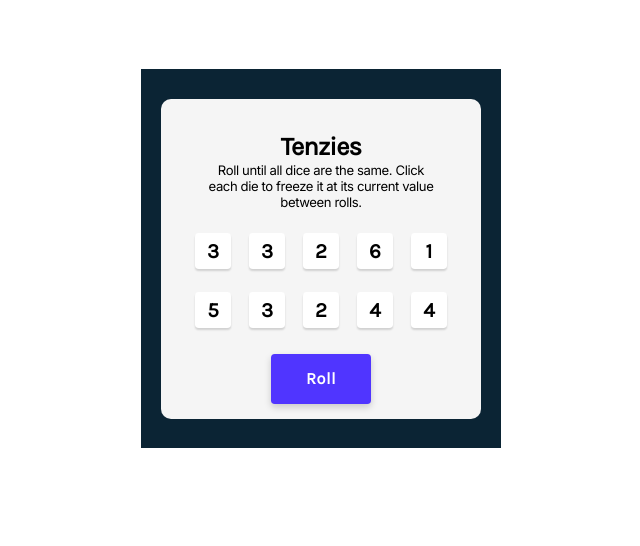
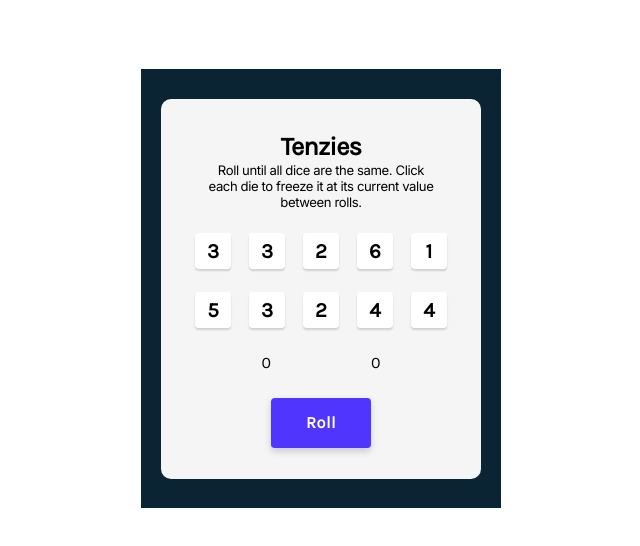
Before and after one commit to cryptozachary/tenzies, a React (Create React App) app: page / in a window 1280 px wide. Shown: the top 546 px of the page, without its empty margins (319-959 px from the left). Built offline with nearby package versions, Linux system fonts and the light colour scheme.

Commit message:
Added timer and roll count basics

```diff
--- a/src/App.css
+++ b/src/App.css
@@ -33,7 +33,7 @@
   justify-content: center;
   align-items: center;
   width: 360px;
-  height: 379px;
+  height: 439px;
   background-color: #0B2434;
 
 }
@@ -44,7 +44,7 @@
   flex-direction: column;
   align-items: center;
   width: 320px;
-  height: 320px;
+  height: 380px;
   background-color: #F5F5F5;
   border-radius: 10px;
 }
@@ -85,7 +85,7 @@
 }
 
 .roll-button {
-  margin-top: 25.6px;
+  margin-top: 45px;
   font-weight: 700;
   font-size: 16.39px;
   line-height: 19px;
@@ -101,6 +101,12 @@
   cursor: pointer;
 }
 
+.roll-button-container {
+  margin-top: 25px;
+  display: flex;
+
+}
+
 .roll-button:active {
   box-shadow: inset 5px 5px 10px -3px rgba(0, 0, 0, 0.7);
 }
--- a/src/components/main.js
+++ b/src/components/main.js
@@ -11,7 +11,29 @@ export default function Main() {
 
     const [tenzies, setTenzies] = React.useState(false)
 
-    let numRolls = 0
+    const [numRolls, setNumRoll] = React.useState(0)
+
+    const [theTime, setTheTime] = React.useState(0)
+
+    const [timeOn, setTimeOn] = React.useState(false)
+
+    React.useEffect(() => {
+
+        let interval = 0
+
+        if (timeOn) {
+            interval = setInterval(() => {
+                setTheTime(prev => prev + 1)
+            }, 100)
+        } else {
+            clearInterval(interval)
+
+        }
+
+        return () => clearInterval(interval)
+
+    }, [timeOn])
+
 
     React.useEffect(() => {
 
@@ -21,9 +43,36 @@ export default function Main() {
         if (allDiceHeld && allSameValue) {
             console.log("You Won")
             setTenzies(true)
+            setTimeOn(false)
         }
 
     }, [dieState])
+
+    function time() {
+
+        let [milliseconds, seconds, minutes, hours] = [0, 0, 0, 0];
+
+        milliseconds += 10;
+        if (milliseconds == 1000) {
+            milliseconds = 0;
+            seconds++;
+            if (seconds == 60) {
+                seconds = 0;
+                minutes++;
+                if (minutes == 60) {
+                    minutes = 0;
+                    hours++;
+                }
+            }
+        }
+
+        let h = hours < 10 ? "0" + hours : hours;
+        let m = minutes < 10 ? "0" + minutes : minutes;
+        let s = seconds < 10 ? "0" + seconds : seconds;
+        let ms = milliseconds < 10 ? "00" + milliseconds : milliseconds < 100 ? "0" + milliseconds : milliseconds;
+        let timer = ` ${h} : ${m} : ${s} : ${ms}`;
+        return timer
+    }
 
 
     function generateNewDie() {
@@ -31,6 +80,8 @@ export default function Main() {
     }
 
     function newDie() {
+
+
         let dieArray = []
         for (let i = 0; i < 10; i++) {
             dieArray.push({ value: Math.ceil(Math.random() * 6), isHeld: false, id: nanoid() })
@@ -39,8 +90,13 @@ export default function Main() {
     }
 
     function rollDice() {
+
         if (!tenzies) {
-            numRolls++
+            setNumRoll(prev => {
+                let rolls = 0
+                rolls = prev + 1
+                return rolls
+            })
             setDieState(prev => {
                 return prev.map(item => {
                     return item.isHeld ? { ...item } : generateNewDie()
@@ -49,13 +105,17 @@ export default function Main() {
         } else {
             setDieState(newDie())
             setTenzies(false)
-            numRolls = 0
+            setNumRoll(0)
+            setTheTime(0)
+
+
 
         }
     }
 
 
     function selectDie(id) {
+        setTimeOn(true)
         setDieState(oldDice => {
             return oldDice.map(dice => {
                 return dice.id === id ? { ...dice, isHeld: !dice.isHeld } : dice
@@ -95,7 +155,7 @@ export default function Main() {
                     <div className="die-container">
                         {dieElement}
                     </div>
-                    <RollButton tenzie={tenzies} handleClick={rollDice} />
+                    <RollButton theTime={theTime} numRolls={numRolls} tenzie={tenzies} handleClick={rollDice} />
                 </div>
             </div>
         </div>
--- a/src/components/rollbutton.js
+++ b/src/components/rollbutton.js
@@ -1,5 +1,5 @@
 export default function RollButton(props) {
     return (
-        <div className="roll-button-container"><button onClick={props.handleClick} className="roll-button">{props.tenzie ? "New Game" : "Roll"}</button></div>
+        <div className="roll-button-container"><div className="num-rolls">{props.numRolls}</div><button onClick={props.handleClick} className="roll-button">{props.tenzie ? "New Game" : "Roll"}</button><div className="time">{props.theTime}</div></div>
     )
 }
```
